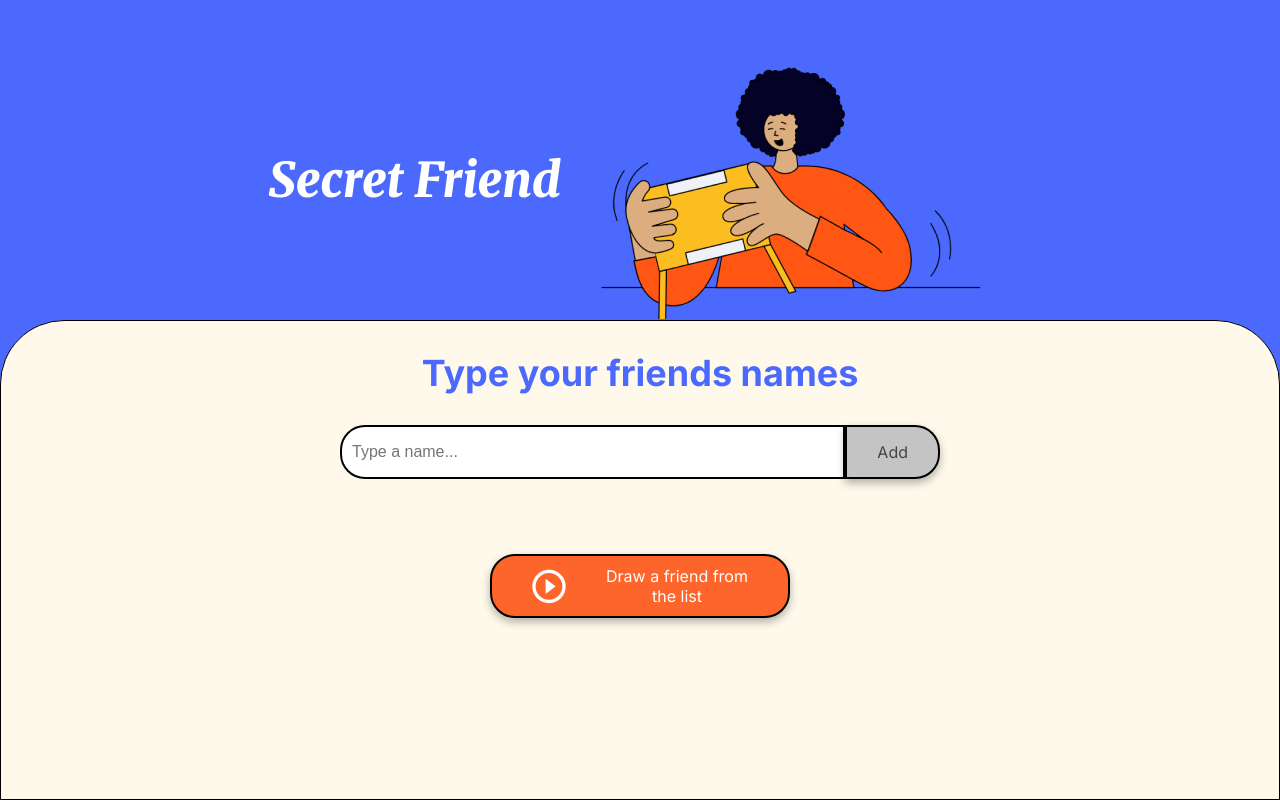
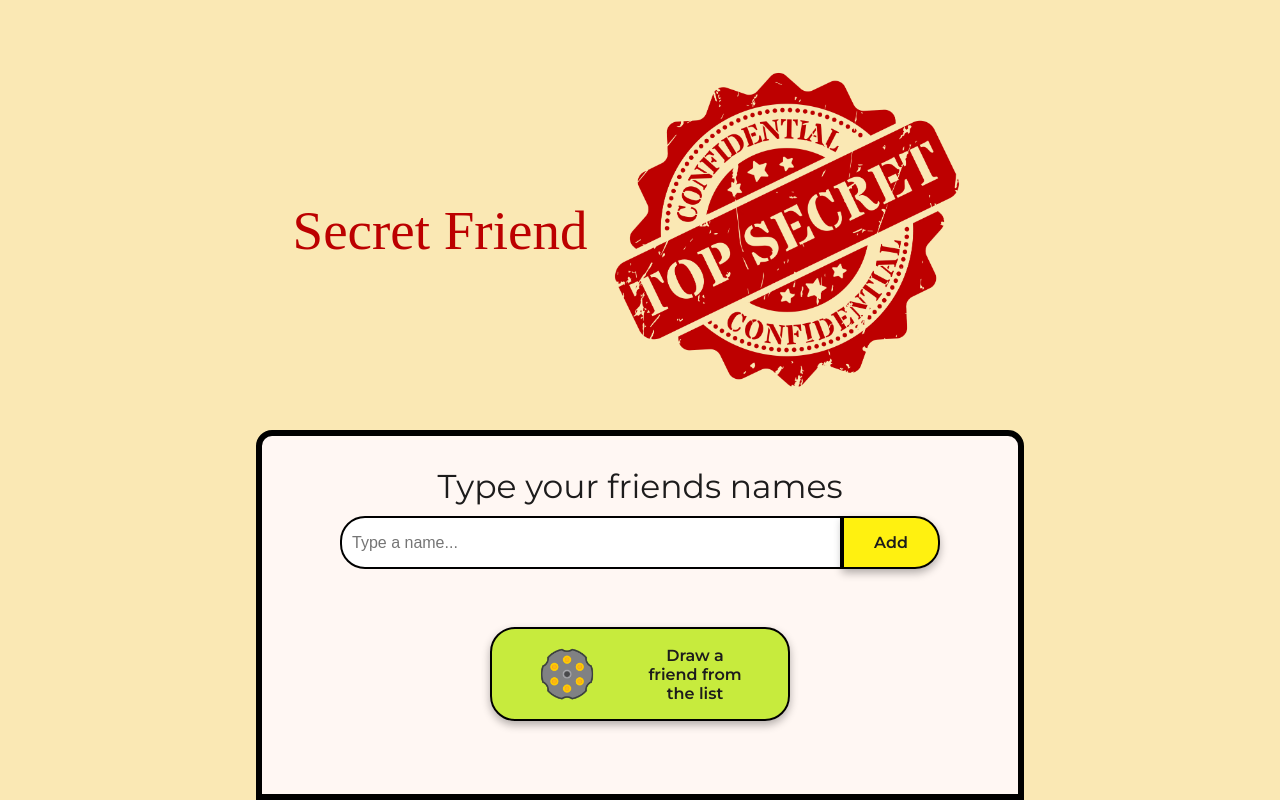
Before and after one commit to NaimMonteagudo/Challenge-Secret-Friend, a plain HTML site: page index.html in a window 1280 px wide. Drawn offline with Linux system fonts and the light colour scheme; a web font is replaced by a local one.

Commit message:
fix app.js

```diff
--- a/app.js
+++ b/app.js
@@ -1,5 +1,4 @@
-const validName = (str) => /^[a-zA-Z\s]+$/.test(str);
-
+const isAlpha = (str) => /^[a-zA-Z\s]+$/.test(str);
 let friendsList = [];
 let showingFriends = document.getElementById('friendsList');
 let secretFriend = document.getElementById('result');
@@ -8,13 +7,20 @@ function addFriend(){
     let friendName = document.getElementById('friend').value;
     let friendCopy = friendName.toLowerCase();
     let isItOnTheList = (element) => element.toLowerCase() === friendCopy;
+
     if(friendsList.some(isItOnTheList)) alert("Your friend is already on the list");
-    else if(validName(friendName)){
+    else if(validString(friendName)){
         friendsList.push(friendName);
         updateFriendList();
-    }
+    }else alert("That name is not valid.")
+
     friendName.innerHTML = "";
+    secretFriend.innerHTML= "";
     return;
+}
+
+function validString(friend){
+    return (isAlpha(friend) && friend.trim().length > 0);
 }
 
 function updateFriendList(){
@@ -33,7 +39,8 @@ function drawFriend(){
     else{
         let randomPos = Math.floor((Math.random()*friendsList.length));
         let li2 = document.createElement("li2");
-        li2.textContent = `The secret friend is ${friendsList[randomPos]}`;
+        secretFriend.innerHTML = "";
+        li2.textContent = `The "secret friend" is ${friendsList[randomPos]} ☠️`;
         secretFriend.appendChild(li2);
         restartGame();
     }
--- a/index.html
+++ b/index.html
@@ -14,7 +14,7 @@
     <main class="main-content">
         <header class="header-banner">
             <h1 class="main-title">Secret Friend</h1>
-            <img src="assets/amigo-secreto.png" alt="Image of a representative secret friend">
+            <img class="main-pic" src="assets/secret.png" alt="Image of a representative secret friend">
         </header>
 
         <section class="input-section">
@@ -29,7 +29,7 @@
 
             <div class="button-container">
                 <button class="button-draw" onclick="drawFriend()" aria-label="Draw a friend from the list">
-                    <img src="assets/play_circle_outline.png" alt="Icon for sort">
+                    <img class="button-image" src="assets/chamber.png" alt="Icon for sort">
                     Draw a friend from the list
                 </button>
             </div>
--- a/style.css
+++ b/style.css
@@ -1,11 +1,12 @@
+@import url('https://fonts.googleapis.com/css2?family=Ewert&family=Krona+One&family=Montserrat:ital,wght@0,100..900;1,100..900&display=swap');
 :root {
-    --color-primary: #4B69FD;
-    --color-secondary: #FFF9EB;
-    --color-tertiary: #C4C4C4;
-    --color-button: #fe652b;
-    --color-button-hover: #e55720;
-    --color-text: #444444;
-    --color-white: #FFFFFF;
+    --color-primary: #FAE8B4;
+    --color-secondary: #fff9f9ec;
+    --color-tertiary: #fff200ee;
+    --color-button: #bbe913cf;
+    --color-button-hover: #efff0c;
+    --color-text: #1d1c1c;
+    --color-dark-red: #BC0000;
 }
 
 /* Estilos generales */
@@ -26,6 +27,7 @@ body {
 .main-content {
     display: flex;
     flex-direction: column;
+    align-items: center;
     height: 100%;
     width: 100%;
 }
@@ -36,36 +38,42 @@ body {
     display: flex;
     justify-content: center;
     align-items: center;
-    padding: 40px 0 0;
+    padding: 30px 0 0;
 }
+
+.main-pic{
+    width: 400px;
+    height: 400px;
+}
+
 
 /* Sección de entrada */
 .input-section {
     flex: 60%;
     background-color: var(--color-secondary);
-    border: 1px solid #000;
-    border-radius: 64px 64px 0 0;
+    border: 6px solid #000;
+    border-radius: 16px 16px 0 0;
     display: flex;
     flex-direction: column;
     align-items: center;
     padding: 20px;
-    width: 100%;
+    width: 60%;
 }
 
 /* Títulos */
 .main-title {
-    font-size: 48px;
-    font-family: "Merriweather", serif;
-    font-weight: 900;
-    font-style: italic;
-    color: var(--color-white);
+    font-size: 55px;
+    font-family: "Ewert", serif;
+    font-weight: 500;
+    font-style:normal;
+    color: var(--color-dark-red);
 }
 
 .section-title {
-    font-family: "Inter", serif;
-    font-size: 36px;
-    font-weight: 700;
-    color: var(--color-primary);
+    font-family: "Montserrat", sans-serif;
+    font-size: 33px;
+    font-weight: 400;
+    color: var(--color-text);
     margin: 10px 0;
     text-align: center;
 }
@@ -76,7 +84,6 @@ body {
     justify-content: center;
     width: 100%;
     max-width: 600px;
-    margin-top: 20px;
 }
 
 .input-name {
@@ -100,14 +107,15 @@ body {
     border: 2px solid #333;
     border-right: none;
     border-radius: 25px 0 0 25px;
-    font-family: "Merriweather", serif;
+    font-family: "Montserrat", sans-serif   ;
     box-shadow: 0 4px 8px rgba(0, 0, 0, 0.3);
 }
 
 /* Estilos de botón */
 button {
     padding: 15px 30px;
-    font-family: "Inter", sans-serif;
+    font-family: "Montserrat", serif;
+    font-weight: 600;
     font-size: 16px;
     border: 2px solid #000;
     border-radius: 25px;
@@ -119,38 +127,49 @@ button {
     background-color: var(--color-tertiary);
     color: var(--color-text);
     border-radius: 0 25px 25px 0;
+
 }
 
 .button-add:hover {
     background-color: #a1a1a1;
 }
 
+.button-image{
+    width: 70px;
+    height: 70px;
+}
+
 /* Listas */
 ul {
     list-style-type: none;
     color: var(--color-text);
-    font-family: "Inter", sans-serif;
+    font-family: ""Inter", sans-serif";
     font-size: 18px;
-    margin: 20px 0;
+    margin-top:18px;
 }
 
 .result-list {
-    margin-top: 15px;
-    color: #05DF05;
+    margin-top: 0px;
+    color: #df0505;
+    font-family: "Montserrat", sans-serif;
     font-size: 22px;
     font-weight: bold;
     text-align: center;
+    margin: 20px;
 }
 
 /* Botón de sortear título */
 .button-draw {
+    font-family: "Montserrat", serif;
+    font-weight: 600;
     display: flex;
     align-items: center;
     width: 100%;
     padding: 10px 40px;
-    color: var(--color-white);
+    color: var(--color-text);
     background-color: var(--color-button);
     font-size: 16px;
+
 }
 
 .button-draw img {
```
Also changed, not shown: assets/amigo-secreto.png (deleted), assets/chamber.png (added), assets/play_circle_outline.png (deleted), assets/secret.png (added).
